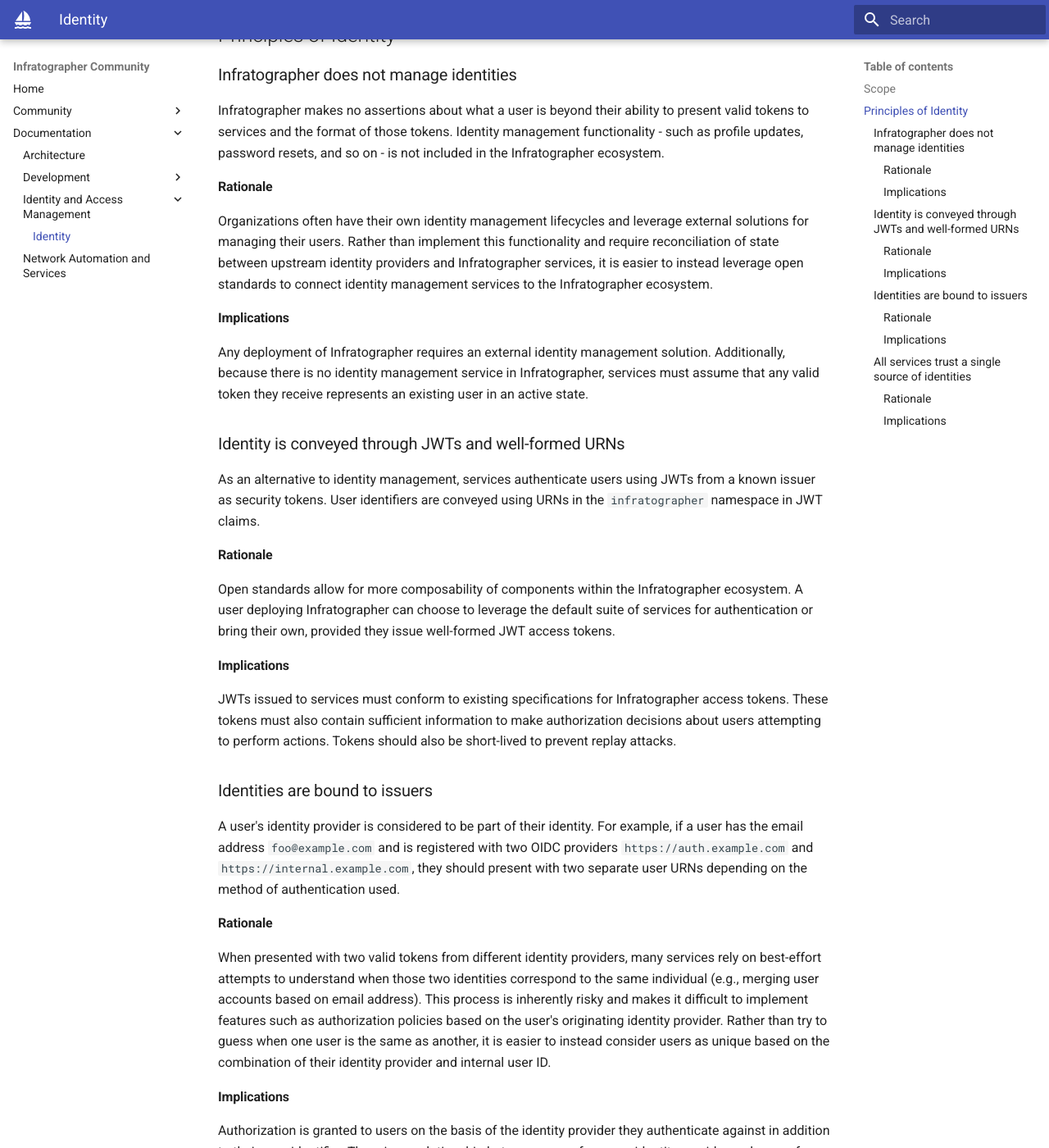
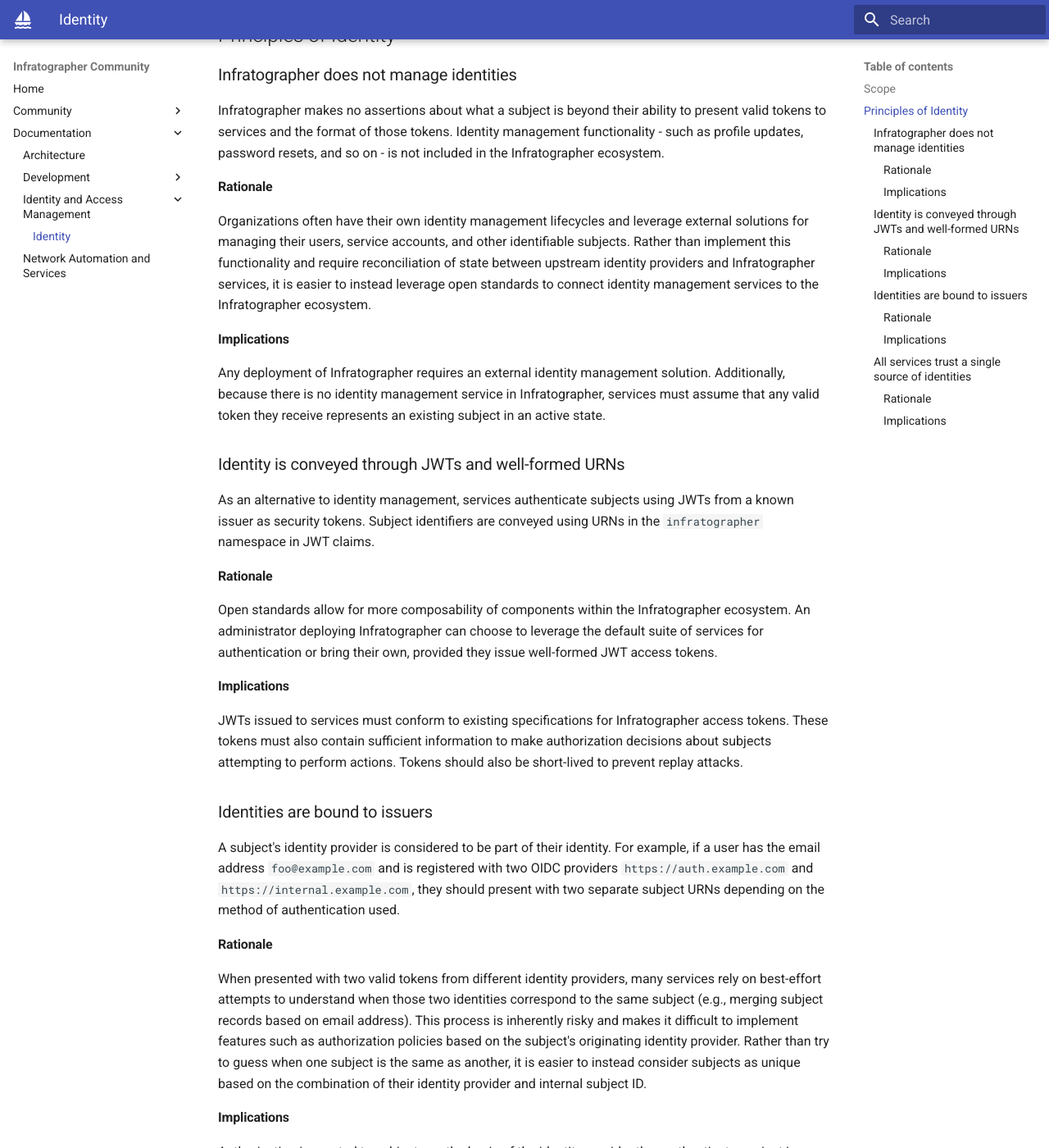
Before and after one commit to infratographer/website, an MkDocs documentation site: the page built from source/docs/docs/identity-and-access-management/identity.md, in a window 1280 px wide and 1400 px high, scrolled down 322 px. Shown: the whole window at 82% size. Built offline with MkDocs 1.6.1 and Material for MkDocs 9.7.7, drawn with Linux system fonts in a browser that asks for light colours; comment, search, counter and statistics services are not loaded; some of the changed text lies outside the part shown.

Commit message:
Use "subject" in place of "user", clarify terminology
"Subject" is a more correct term in the context of Infratographer when
referring to identifiable entities, since we plan to be very
permissive about what constitutes a subject as long as they can verify
their identity.

Signed-off-by: John Schaeffer <jschaeffer@equinix.com>

```diff
--- a/source/docs/docs/identity-and-access-management/identity.md
+++ b/source/docs/docs/identity-and-access-management/identity.md
@@ -2,45 +2,45 @@
 
 ## Scope
 
-An identity is a collection of verifiable claims one makes about oneself. In the context of the Infratographer ecosystem, identity primarily focuses on validating the claims a user makes about their identity, with an intentional shift away from management of those claims.
+An identity is a collection of verifiable claims one makes about oneself. In the context of the Infratographer ecosystem, identity primarily focuses on validating the claims a subject makes about their identity, where a subject is a human user, a machine, or any other entity that can be uniquely identified.
 
 ## Principles of Identity
 
 ### Infratographer does not manage identities
 
-Infratographer makes no assertions about what a user is beyond their ability to present valid tokens to services and the format of those tokens. Identity management functionality - such as profile updates, password resets, and so on - is not included in the Infratographer ecosystem.
+Infratographer makes no assertions about what a subject is beyond their ability to present valid tokens to services and the format of those tokens. Identity management functionality - such as profile updates, password resets, and so on - is not included in the Infratographer ecosystem.
 
 #### Rationale
 
-Organizations often have their own identity management lifecycles and leverage external solutions for managing their users. Rather than implement this functionality and require reconciliation of state between upstream identity providers and Infratographer services, it is easier to instead leverage open standards to connect identity management services to the Infratographer ecosystem.
+Organizations often have their own identity management lifecycles and leverage external solutions for managing their users, service accounts, and other identifiable subjects. Rather than implement this functionality and require reconciliation of state between upstream identity providers and Infratographer services, it is easier to instead leverage open standards to connect identity management services to the Infratographer ecosystem.
 
 #### Implications
 
-Any deployment of Infratographer requires an external identity management solution. Additionally, because there is no identity management service in Infratographer, services must assume that any valid token they receive represents an existing user in an active state.
+Any deployment of Infratographer requires an external identity management solution. Additionally, because there is no identity management service in Infratographer, services must assume that any valid token they receive represents an existing subject in an active state.
 
 ### Identity is conveyed through JWTs and well-formed URNs
 
-As an alternative to identity management, services authenticate users using JWTs from a known issuer as security tokens. User identifiers are conveyed using URNs in the `infratographer` namespace in JWT claims.
+As an alternative to identity management, services authenticate subjects using JWTs from a known issuer as security tokens. Subject identifiers are conveyed using URNs in the `infratographer` namespace in JWT claims.
 
 #### Rationale
 
-Open standards allow for more composability of components within the Infratographer ecosystem. A user deploying Infratographer can choose to leverage the default suite of services for authentication or bring their own, provided they issue well-formed JWT access tokens.
+Open standards allow for more composability of components within the Infratographer ecosystem. An administrator deploying Infratographer can choose to leverage the default suite of services for authentication or bring their own, provided they issue well-formed JWT access tokens.
 
 #### Implications
 
-JWTs issued to services must conform to existing specifications for Infratographer access tokens. These tokens must also contain sufficient information to make authorization decisions about users attempting to perform actions. Tokens should also be short-lived to prevent replay attacks.
+JWTs issued to services must conform to existing specifications for Infratographer access tokens. These tokens must also contain sufficient information to make authorization decisions about subjects attempting to perform actions. Tokens should also be short-lived to prevent replay attacks.
 
 ### Identities are bound to issuers
 
-A user's identity provider is considered to be part of their identity. For example, if a user has the email address `foo@example.com` and is registered with two OIDC providers `https://auth.example.com` and `https://internal.example.com`, they should present with two separate user URNs depending on the method of authentication used.
+A subject's identity provider is considered to be part of their identity. For example, if a user has the email address `foo@example.com` and is registered with two OIDC providers `https://auth.example.com` and `https://internal.example.com`, they should present with two separate subject URNs depending on the method of authentication used.
 
 #### Rationale
 
-When presented with two valid tokens from different identity providers, many services rely on best-effort attempts to understand when those two identities correspond to the same individual (e.g., merging user accounts based on email address). This process is inherently risky and makes it difficult to implement features such as authorization policies based on the user's originating identity provider. Rather than try to guess when one user is the same as another, it is easier to instead consider users as unique based on the combination of their identity provider and internal user ID.
+When presented with two valid tokens from different identity providers, many services rely on best-effort attempts to understand when those two identities correspond to the same subject (e.g., merging subject records based on email address). This process is inherently risky and makes it difficult to implement features such as authorization policies based on the subject's originating identity provider. Rather than try to guess when one subject is the same as another, it is easier to instead consider subjects as unique based on the combination of their identity provider and internal subject ID.
 
 #### Implications
 
-Authorization is granted to users on the basis of the identity provider they authenticate against in addition to their user identifier. There is no relationship between a user from one identity provider and a user from another, even if they share all of the same profile information and identifying credentials.
+Authorization is granted to subjects on the basis of the identity provider they authenticate against in addition to their subject identifier. There is no relationship between a subject from one identity provider and a subject from another, even if they share all of the same profile information and identifying credentials.
 
 ### All services trust a single source of identities
 
```
